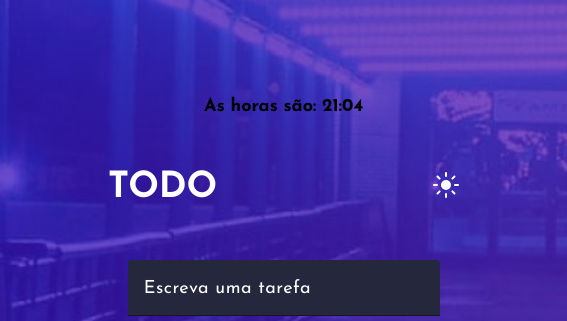
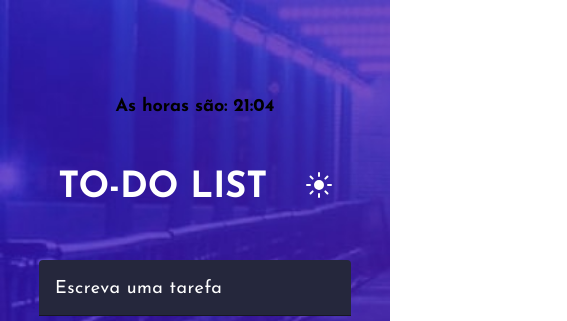
Before and after one commit to vdiorio/Angular-todo, an Angular app in the folder to-do-list/: page / in a window 390 px wide. Shown: the top 321 px of the page, 567 px wide, since content can reach past the window. Built offline with nearby package versions, Linux system fonts and the light colour scheme; no server answers.

Commit message:
Torna a página responsiva

```diff
--- a/to-do-list/src/app/app.component.css
+++ b/to-do-list/src/app/app.component.css
@@ -4,6 +4,10 @@
   display: grid;
   grid-template-rows: 40% 60%;
   width: 100%;
+}
+
+.task-container {
+  width: 80vw;
 }
 
 .task {
@@ -46,3 +50,10 @@
   display: flex;
   gap: 2rem;
 }
+
+@media (max-width: 600px) {
+  .task {
+    flex-direction: column;
+    align-items: center;
+  }
+}
--- a/to-do-list/src/app/app.component.html
+++ b/to-do-list/src/app/app.component.html
@@ -25,7 +25,7 @@
       'backgroundLight': !themeService.isDark,
     }"
     >
-      <div class="d-flex-col" style="width: 80%">
+      <div class="d-flex-col task-container">
         <ng-container *ngFor="let task of listTaskService.listTasks">
           <div class="d-flex task">
             <div class="taskAdic">
--- a/to-do-list/src/app/components/button-header/button-header.component.css
+++ b/to-do-list/src/app/components/button-header/button-header.component.css
@@ -1,6 +1,5 @@
-button{
+button {
   background-color: transparent;
   border: none;
   cursor: pointer;
-  margin: 0 6rem;
 }
--- a/to-do-list/src/app/components/header/header.component.css
+++ b/to-do-list/src/app/components/header/header.component.css
@@ -1,12 +1,12 @@
 .header {
   display: flex;
-  justify-content: space-between;
+  justify-content: space-around;
   align-items: center;
-  padding: 2rem 0;
+  width: 80vw;
+  padding: 3rem 0;
 }
 
 .toDo {
-  padding: 1rem 6rem;
   font-size: 2rem;
   color: white;
   font-weight: bold;
--- a/to-do-list/src/app/components/header/header.component.html
+++ b/to-do-list/src/app/components/header/header.component.html
@@ -1,4 +1,4 @@
 <header class="header">
-  <div class="toDo">TODO</div>
+  <div class="toDo">TO-DO LIST</div>
   <app-button-header />
 </header>
```
